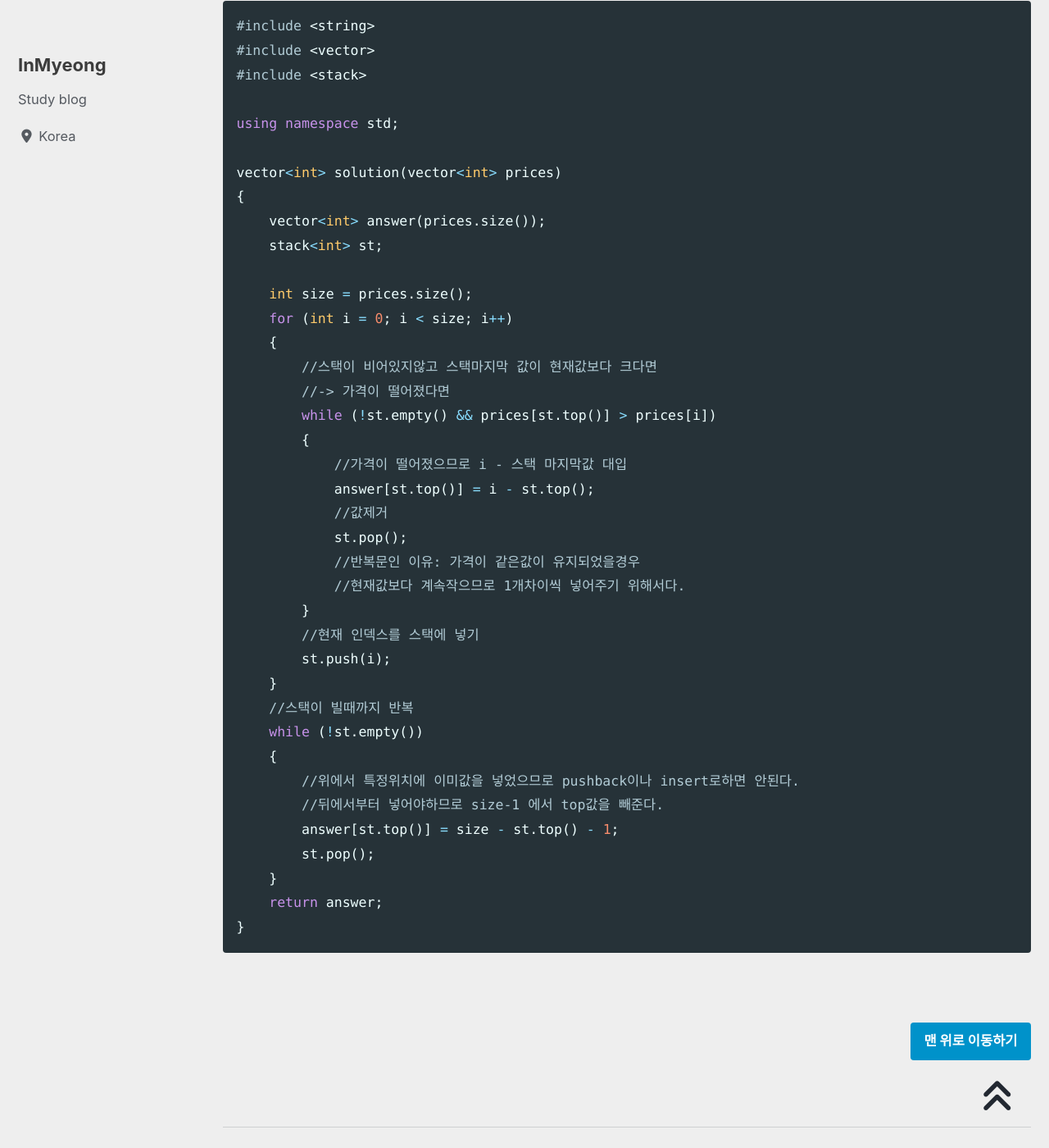
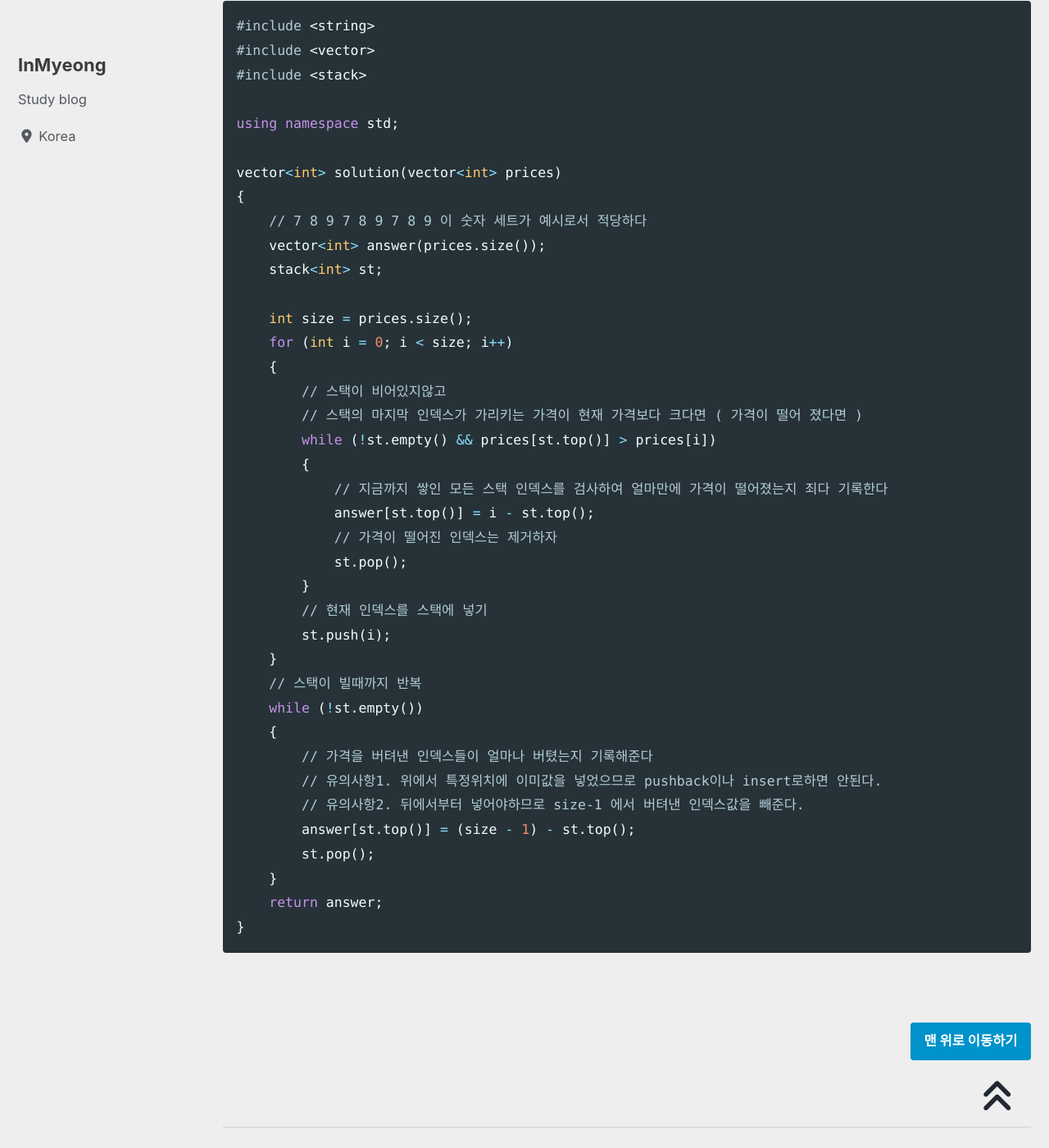
Before and after one commit to devMyeong/devMyeong.github.io, a Jekyll site: the page built from _posts/codingTest/2022-07-06-프로그래머스.md, in a window 1280 px wide and 1400 px high, scrolled down 14654 px. Shown: the whole window at 82% size. Built offline with Jekyll 4.4.1, drawn with Linux system fonts in a browser that asks for light colours; cached includes are drawn as plain includes; nearby versions of some CDN libraries; some web fonts are replaced; comment, search, counter and statistics services are not loaded.

Commit message:
Chore : 프로그래머스 문제풀이 및 CS지식의 정석 내용 수정

```diff
--- a/_posts/codingTest/2022-07-06-프로그래머스.md
+++ b/_posts/codingTest/2022-07-06-프로그래머스.md
@@ -433,32 +433,32 @@ using namespace std;
 
 vector<int> solution(vector<int> prices)
 {
+    // 7 8 9 7 8 9 7 8 9 이 숫자 세트가 예시로서 적당하다
     vector<int> answer(prices.size());
     stack<int> st;
 
     int size = prices.size();
     for (int i = 0; i < size; i++)
     {
-        //스택이 비어있지않고 스택마지막 값이 현재값보다 크다면
-        //-> 가격이 떨어졌다면
+        // 스택이 비어있지않고
+        // 스택의 마지막 인덱스가 가리키는 가격이 현재 가격보다 크다면 ( 가격이 떨어 졌다면 )
         while (!st.empty() && prices[st.top()] > prices[i])
         {
-            //가격이 떨어졌으므로 i - 스택 마지막값 대입
+            // 지금까지 쌓인 모든 스택 인덱스를 검사하여 얼마만에 가격이 떨어졌는지 죄다 기록한다
             answer[st.top()] = i - st.top();
-            //값제거
+            // 가격이 떨어진 인덱스는 제거하자
             st.pop();
-            //반복문인 이유: 가격이 같은값이 유지되었을경우
-            //현재값보다 계속작으므로 1개차이씩 넣어주기 위해서다.
         }
-        //현재 인덱스를 스택에 넣기
+        // 현재 인덱스를 스택에 넣기
         st.push(i);
     }
-    //스택이 빌때까지 반복
+    // 스택이 빌때까지 반복
     while (!st.empty())
     {
-        //위에서 특정위치에 이미값을 넣었으므로 pushback이나 insert로하면 안된다.
-        //뒤에서부터 넣어야하므로 size-1 에서 top값을 빼준다.
-        answer[st.top()] = size - st.top() - 1;
+        // 가격을 버텨낸 인덱스들이 얼마나 버텼는지 기록해준다
+        // 유의사항1. 위에서 특정위치에 이미값을 넣었으므로 pushback이나 insert로하면 안된다.
+        // 유의사항2. 뒤에서부터 넣어야하므로 size-1 에서 버텨낸 인덱스값을 빼준다.
+        answer[st.top()] = (size - 1) - st.top();
         st.pop();
     }
     return answer;
```
Also changed, not shown: _posts/cs/2022-07-13-인프런-CS지식의정석.md (+2 -2 lines).
